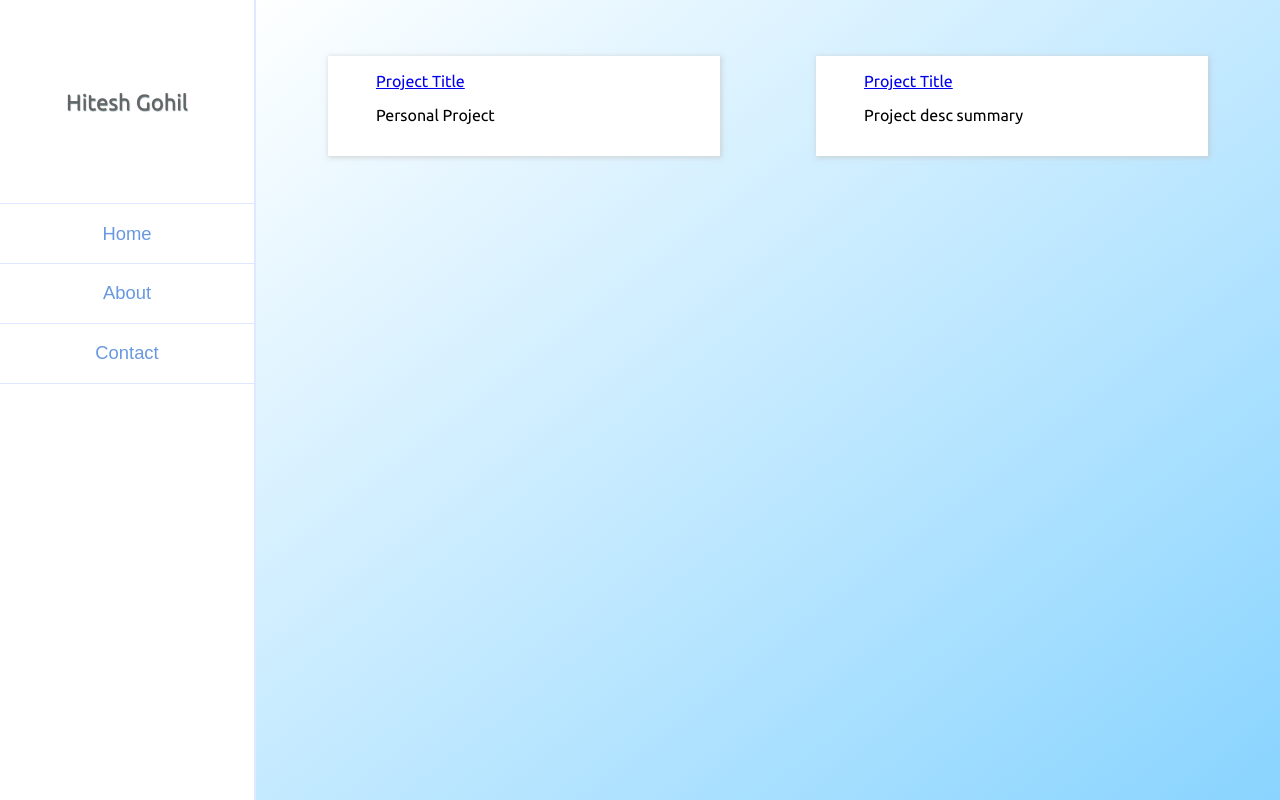
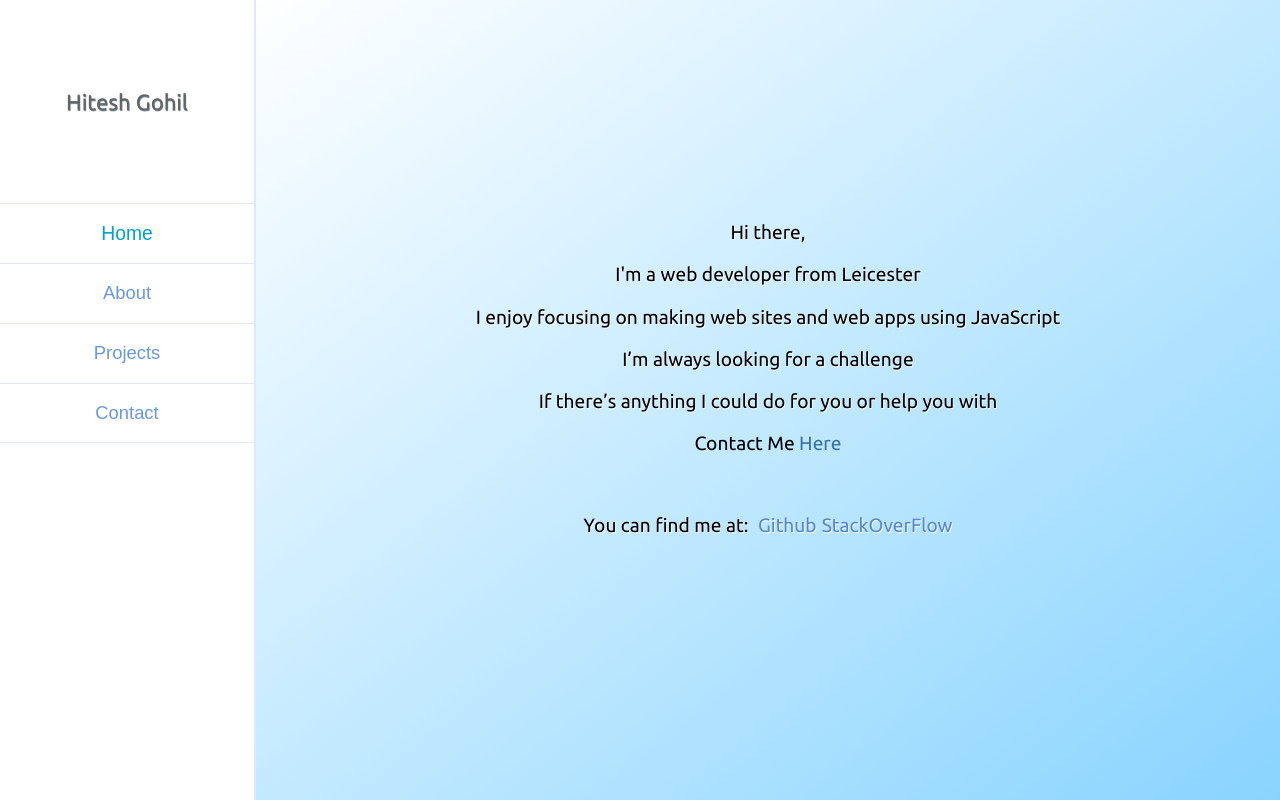
Before and after one commit to hitesh-92/portfolio-vue, a Vue app: page / in a window 1280 px wide. Built offline with nearby package versions, Linux system fonts and the light colour scheme.

Commit message:
added projects link to nav

```diff
--- a/src/App.vue
+++ b/src/App.vue
@@ -4,9 +4,11 @@
       id="app-nav"
       :selectHome="switchToHome"
       :selectAbout="switchToAbout"
+      :selectProjects="switchToProjects"
       :selectContact="switchToContact"
       :homeStatus="appHome"
       :aboutStatus="appAbout"
+      :projectsStatus="appProjects"
       :contactStatus="appContact"
     />
 
@@ -16,9 +18,9 @@
         v-if="appHome"
         :selectContact="switchToContact"
         />
-      <About id="app-about" v-if="appAbout" />
-      <Projects v-if="appProjects"/>
-      <Contact id="app-contact" v-if="appContact" />
+      <About id="app-about" v-show="appAbout" />
+      <Projects id="app-projects"  v-show="appProjects"/>
+      <Contact id="app-contact" v-show="appContact" />
     </div>
 
   </div>
@@ -35,9 +37,9 @@ export default {
     name: 'App',
     data () {
       return {
-      appHome: false,
+        appHome: true,
         appAbout: false,
-      appProjects: true,
+        appProjects: false,
         appContact: false
       }
     },
@@ -53,6 +55,10 @@ export default {
         this.hideAll();
         this.appAbout = true;
       },
+      switchToProjects(){
+        this.hideAll();
+        this.appProjects = true;
+      },
       switchToContact(){
         this.hideAll();
         this.appContact = true;
@@ -60,6 +66,7 @@ export default {
       hideAll(){
         this.appHome = false;
         this.appAbout = false;
+        this.appProjects = false;
         this.appContact = false;
       }
     },
@@ -70,8 +77,6 @@ export default {
       Projects,
       Contact
     }
-
-
   }
 </script>
 
@@ -81,6 +86,7 @@ export default {
     padding: 0;
     margin: 0;
     font-family: 'Ubuntu', sans-serif;
+    overflow-y:scroll;
   }
 
   #app-body{
--- a/src/components/Navbar.vue
+++ b/src/components/Navbar.vue
@@ -17,6 +17,12 @@
 
       <li @click="selectAbout()">
         <span :class="[{active: aboutStatus}]">About</span>
+      </li>
+
+      <hr>
+
+      <li @click="selectProjects()">
+        <span :class="[{active: projectsStatus}]">Projects</span>
       </li>
 
       <hr>
@@ -74,9 +80,11 @@ export default {
   props: {
     selectHome: Function,
     selectAbout: Function,
+    selectProjects: Function,
     selectContact: Function,
     homeStatus: Boolean,
     aboutStatus: Boolean,
+    projectsStatus: Boolean,
     contactStatus: Boolean
   },
   methods: {
@@ -139,12 +147,12 @@ export default {
 
     .active{
       box-sizing: border-box;
-      transition: 1s ease-in-out;
+      transition: 0.5s ease-in-out;
       transition-timing-function: ease-in;
-      color:rgb(0, 162, 255);
-      border-right: 1.5px solid rgb(124, 188, 207);
+      color:rgb(00, 162, 205);
       padding: 0.05em 0.4em;
       border-radius: 5px;
+      font-size: 1.05em;
     }
 
     hr {
@@ -214,8 +222,8 @@ export default {
       }
 
       .active{
-        color: rgb(84, 166, 172) !important;
-        display: block !important;
+        /* border: 1px solid red; */
+        color: rgb(84, 166, 172);
       }
 
       .fa-bars{
```
Lines whose indentation alone changed are shown as unchanged.
